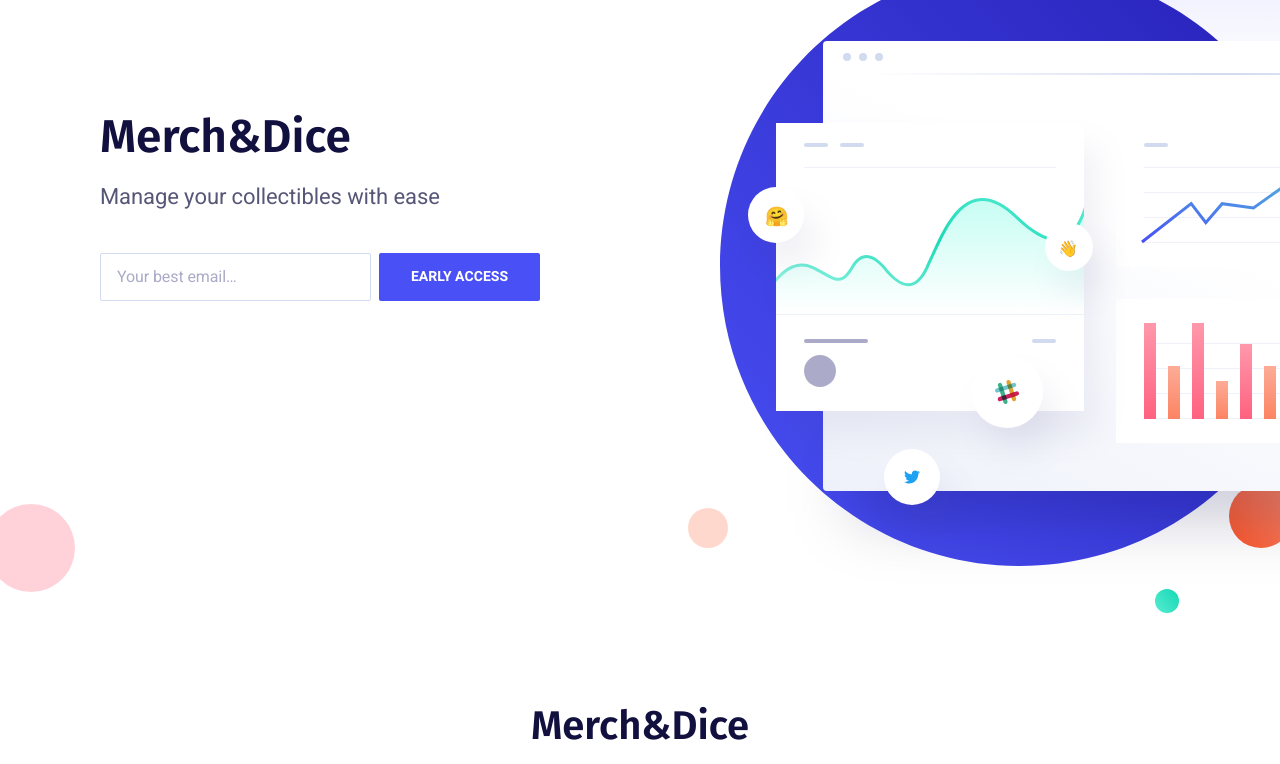
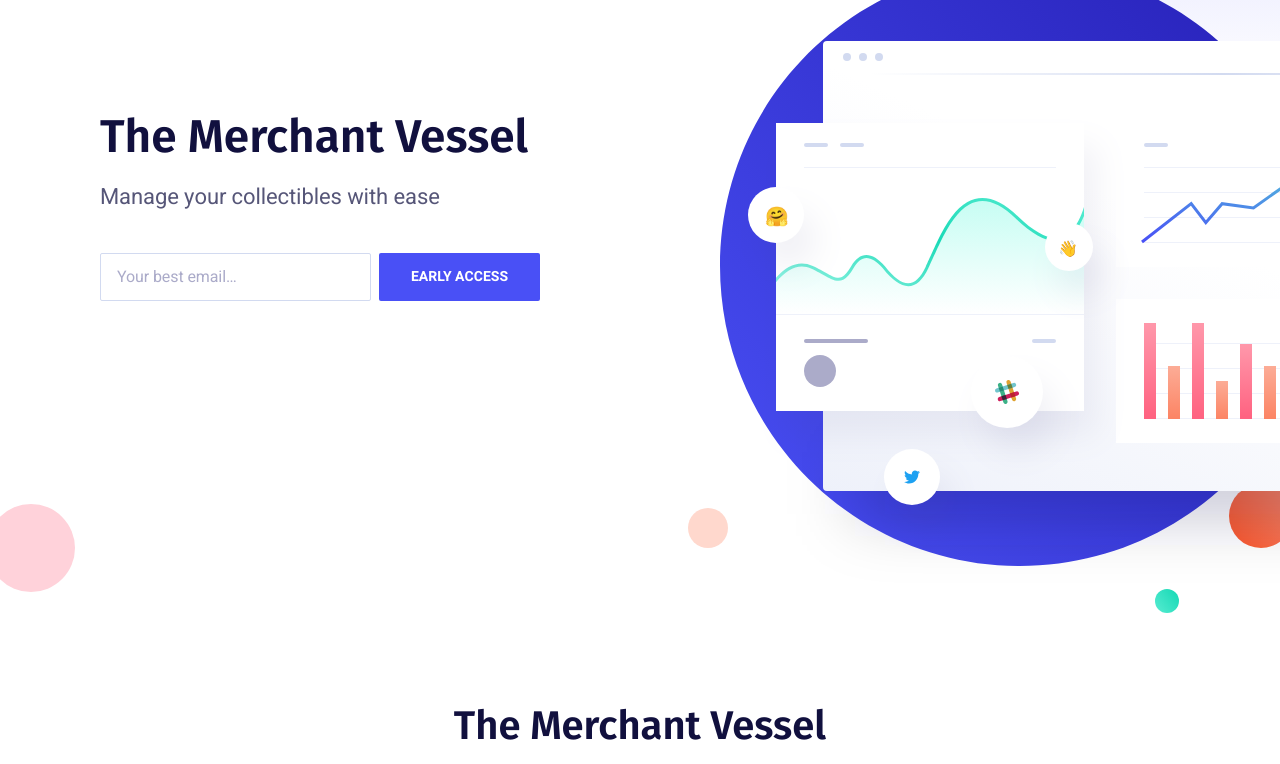
Before and after one commit to masego8/MerchDice, a plain HTML site: page index.html in a window 1280 px wide. Shown: the part 131-895 px from the top of the page. Drawn offline with nearby package versions, Linux system fonts and the light colour scheme.

Commit message:
Name Change

```diff
--- a/index.html
+++ b/index.html
@@ -4,7 +4,7 @@
     <meta charset="utf-8">
     <meta http-equiv="X-UA-Compatible" content="IE=edge">
     <meta name="viewport" content="width=device-width, initial-scale=1">
-    <title>Merch&Dice</title>
+    <title>The Merchant Vessel</title>
     <link href="https://fonts.googleapis.com/css?family=Heebo:400,500,700|Fira+Sans:600" rel="stylesheet">
     <link rel="stylesheet" href="dist/css/style.css">
 	<script src="https://unpkg.com/animejs@2.2.0/anime.min.js"></script>
@@ -41,7 +41,7 @@
                         <h1 class="m-0">
                             <a href="#">
 								<svg width="32" height="32" xmlns="http://www.w3.org/2000/svg">
-									<title>Merch&Dice</title>
+									<title>The Merchant Vessel</title>
 								    <defs>
 								        <linearGradient x1="114.674%" y1="39.507%" x2="-52.998%" y2="39.507%" id="logo-a">
 								            <stop stop-color="#8D92FA" offset="0%"/>
@@ -77,7 +77,7 @@
                 <div class="container">
                     <div class="hero-inner">
 						<div class="hero-copy">
-	                        <h1 class="hero-title mt-0">Merch&Dice</h1>
+	                        <h1 class="hero-title mt-0">The Merchant Vessel</h1>
 	                        <p class="hero-paragraph">Manage your collectibles with ease</p>
 							<div class="hero-form field field-grouped">
 								<div class="control control-expanded">
@@ -296,7 +296,7 @@
 				<div class="features-inner section-inner">
 					<div class="features-header text-center">
 						<div class="container-sm">
-							<h2 class="section-title mt-0">Merch&Dice</h2>
+							<h2 class="section-title mt-0">The Merchant Vessel</h2>
 							<p class="section-paragraph">
 								Buy, sell, and track trading cards and collectibles with real-time market data and secure transactions.
 							</p>
@@ -407,7 +407,7 @@
 										</div>
 										<div class="testimonial-body">
 											<p class="mb-0">
-												Merch&Dice finally lets me track my entire Pokémon and sports card collection in one place.
+												The Merchant Vessel finally lets me track my entire Pokémon and sports card collection in one place.
 												The price tracking alone makes it a must-have.
 											</p>
 										</div>
@@ -450,7 +450,7 @@
 										<div class="testimonial-body">
 											<p class="mb-0">
 												I treat rare cards like an investment portfolio now.
-												Merch&Dice makes it incredibly easy to track value and discover new collectibles.
+												The Merchant Vessel makes it incredibly easy to track value and discover new collectibles.
 											</p>
 										</div>
 									</div>
@@ -560,7 +560,7 @@
                             </a>
                         </li>
                     </ul>
-                    <div class="footer-copyright">&copy; 2026 Merch&Dice, all rights reserved</div>
+                    <div class="footer-copyright">&copy; 2026 The Merchant Vessel, all rights reserved</div>
                 </div>
             </div>
         </footer>
```
